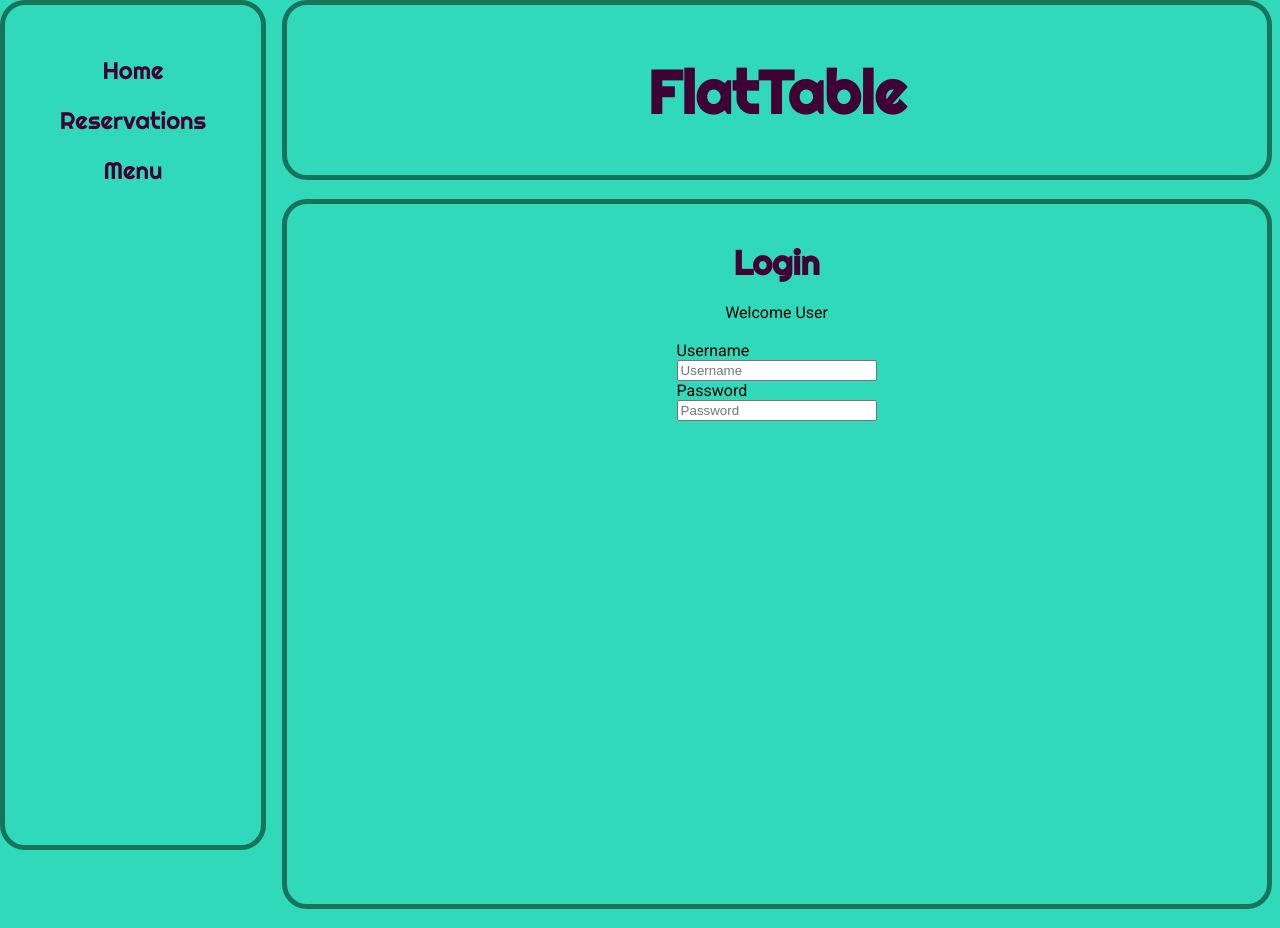
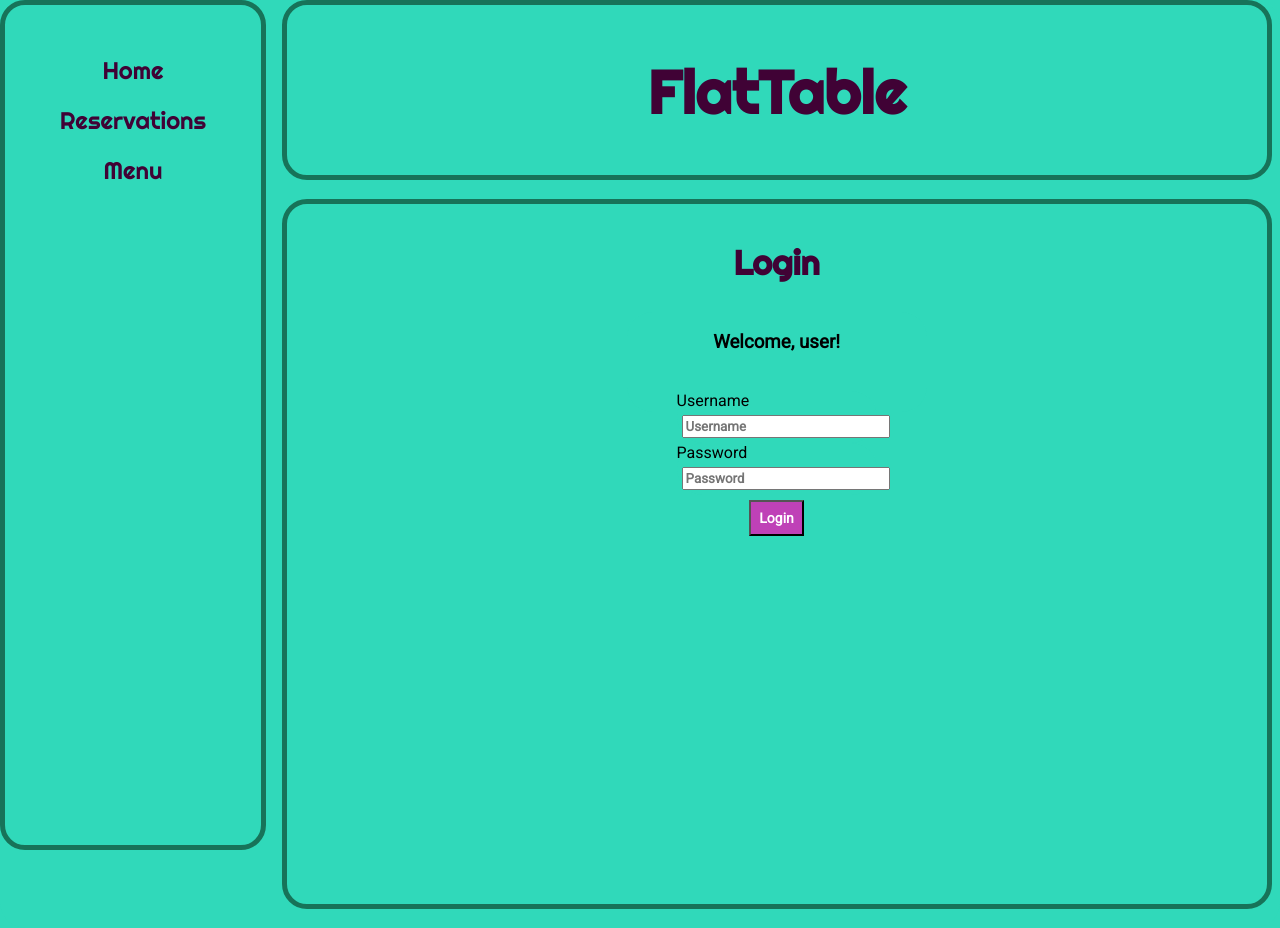
Before and after one commit to eburdekin/flattable, a React (Create React App) app: page / in a window 1280 px wide. Built offline with nearby package versions, Linux system fonts and the light colour scheme.

Commit message:
updated button colors

```diff
--- a/src/App.css
+++ b/src/App.css
@@ -61,16 +61,13 @@ div {
 .loginContainer {
   display: flex;
   flex-direction:column;
-  justify-content: center;
   align-items: center;
   height: 100px;
   width: 300px;
 }
 
 .inputContainer {
-  display: flex;
-  flex-direction: column;
-  justify-content:right;
+  justify-content: right;
   height: 200px;
   width: 200px;
 }
@@ -86,8 +83,13 @@ div {
 
 .reservationTable {
   margin: auto;
-  width: 60%;
+  width: 75%;
   border: 2px solid #177359;
-  padding: 10px;
+  padding: 5px;
   border-radius: 5px;
+  text-align: center;
 }
+
+.reservationTable td {
+  height: 30px;
+}
--- a/src/Components/Login.js
+++ b/src/Components/Login.js
@@ -1,12 +1,29 @@
 import '../App.css';
 
 export default function Login() {
+
+    const style = {
+        'fontFamily': 'Roboto',
+        'padding': '2px',
+        'margin': '5px',
+        'width': '200px',
+        'font-weight': 'bold',
+    }
+
+    const buttonStyle = {
+        'fontFamily': 'Roboto',
+        'padding': '8px',
+        'margin': '5px',
+        'backgroundColor': '#BF41B7',
+        'color': 'white',
+        'fontSize': '14px',
+        'fontWeight': 'bold',
+    }
+
     return <div className="mainComponent">
         <h2>Login</h2>
         <div className='loginContainer'>
-            <div className="inputheader">
-                <header>Welcome User</header>
-            </div>
+            <h3>Welcome, user!</h3>
 
             <br />
             <div className="inputContainer">
@@ -15,6 +32,7 @@ export default function Login() {
                     type='text'
                     className='loginInput'
                     placeholder='Username'
+                    style={style}
                 // onChange={pass an event handler here}
                 />
             </div>
@@ -24,9 +42,11 @@ export default function Login() {
                     type='text'
                     className='loginInput'
                     placeholder="Password"
+                    style={style}
                 // onChange={pass an event handler here}
                 />
             </div>
+            <input type="button" style={buttonStyle} value="Login"></input>
         </div>
 
     </div>
--- a/src/Components/ReservationForm.js
+++ b/src/Components/ReservationForm.js
@@ -25,24 +25,66 @@ export default function ReservationForm({ handleAddSubmit }) {
         'fontFamily': 'Roboto',
         'padding': '2px',
         'margin': '5px',
-        'width': '200px'
+        'width': '200px',
+        'fontWeight': 'bold',
     }
 
     const buttonStyle = {
         'fontFamily': 'Roboto',
-        'padding': '5px',
+        'padding': '8px',
         'margin': '5px',
+        'backgroundColor': '#BF41B7',
+        'color': 'white',
+        'fontSize': '14px',
+        'fontWeight': 'bold',
     }
 
     return <>
         <form className="reservationForm" onSubmit={handleSubmit}>
-            <input type="text" placeholder="Name" name="name" value={newReservation.name} onChange={handleChange} style={style} ></input>
-            <input type="text" placeholder="Party" name="party" value={newReservation.party} onChange={handleChange} style={style}></input>
-            <input type="text" placeholder="Time" name="time" value={newReservation.time} onChange={handleChange} style={style}></input>
-            <input type="text" placeholder="Occasion" name="occasion" value={newReservation.occasion} onChange={handleChange} style={style} ></input>
-            <input type="text" placeholder="Restrictions" name="restrictions" value={newReservation.restrictions} onChange={handleChange}  style={style} ></input>
+            <input
+                type="text"
+                placeholder="Name"
+                name="name"
+                value={newReservation.name}
+                onChange={handleChange}
+                style={style}
+                 ></input>
+            <input
+                type="text"
+                placeholder="Party"
+                name="party"
+                value={newReservation.party}
+                onChange={handleChange}
+                style={style}
+                ></input>
+            <input
+                type="text"
+                placeholder="Time"
+                name="time"
+                value={newReservation.time}
+                onChange={handleChange}
+                style={style}
+                ></input>
+            <input
+                type="text"
+                placeholder="Occasion"
+                name="occasion"
+                value={newReservation.occasion}
+                onChange={handleChange}
+                style={style}
+                ></input>
+            <input
+                type="text"
+                placeholder="Restrictions"
+                name="restrictions"
+                value={newReservation.restrictions}
+                onChange={handleChange}
+                style={style} ></input>
             <br></br>
-            <input type="submit" value="Add Reservation" style={buttonStyle} />
+            <input
+                type="submit"
+                value="Add Reservation"
+                style={buttonStyle} />
         </form>
     </>
 }
```
Lines whose indentation alone changed are shown as unchanged.
